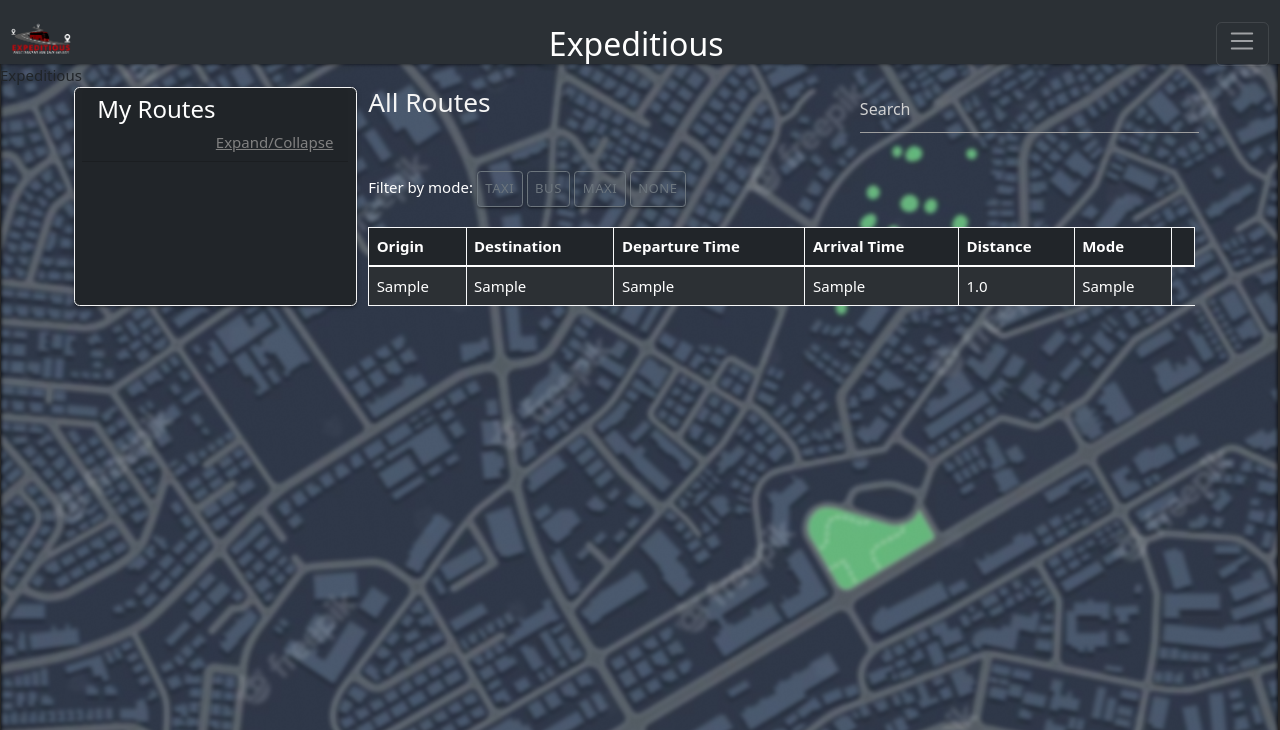
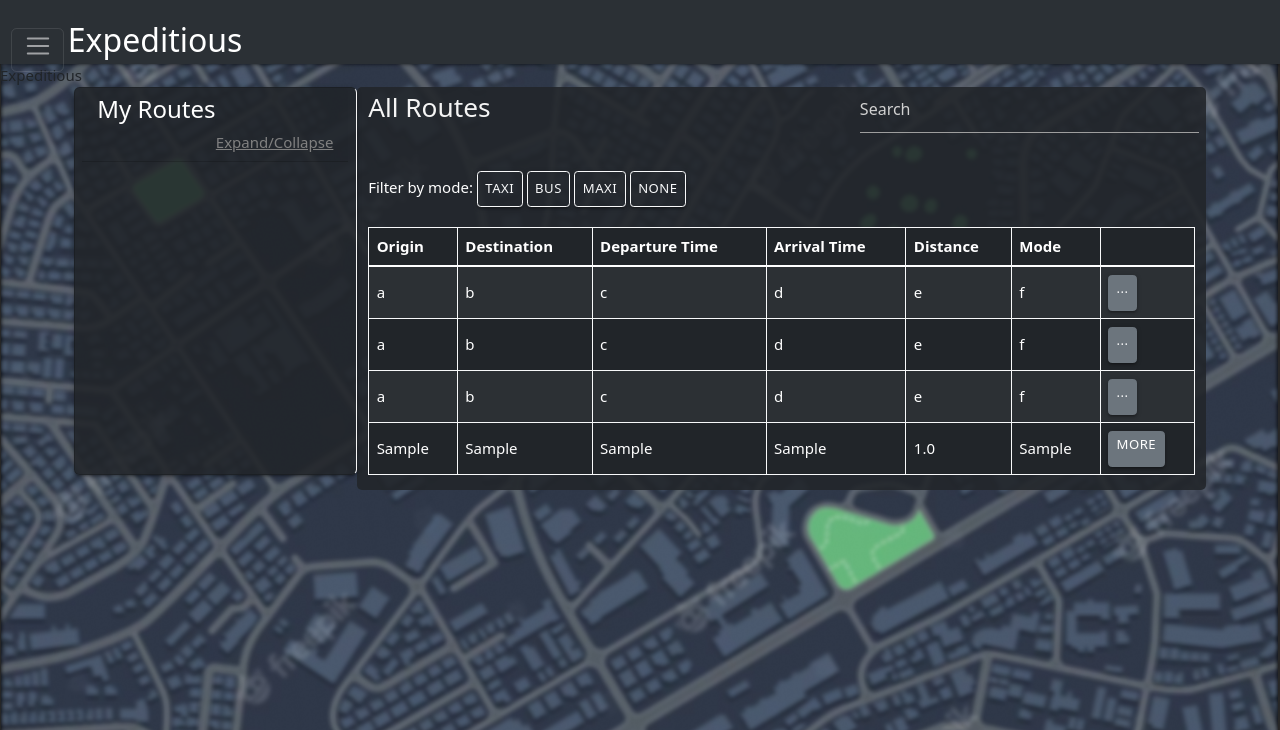
Before and after one commit to Ara-Ara-Arabians/info-2602-project-, a Flask app: template App/templates/index.html in a window 1280 px wide. Shown: the top 730 px of the page. Run offline with Flask 3, Linux system fonts and the light colour scheme; tables that the repository leaves empty hold one stand-in row (values such as "Sample post"); the template is opened without the code that fills it: values that come from a table or form of the project are taken from there, most other values are stand-ins (such as "Sample title", 1, 10 or a date in 2020).

Commit message:
update page layouts

```diff
--- a/App/templates/index.html
+++ b/App/templates/index.html
@@ -6,15 +6,16 @@
 
 {% block nav %}
 <nav class="navbar navbar-dark bg-dark bg-body-tertiary" data-bs-theme="dark">
-    <div class="container-fluid">
-      <img src="/static/Logo-removebg-preview.png"  height="60" class="d-inline-block ">
-      <a class="navbar-brand" href="#!" style="font-size:xx-large">
-        Expeditious
-      </a>
-      <button style="padding-bottom: 10px;" class="navbar-toggler " type="button" data-bs-toggle="offcanvas" data-bs-target="#offcanvasDarkNavbar" aria-controls="offcanvasNavbar" aria-label="Toggle navigation">
-        <span class="navbar-toggler-icon"></span>
-      </button>
-      <div class="offcanvas offcanvas-end" tabindex="-1" id="offcanvasDarkNavbar" aria-labelledby="offcanvasNavbarLabel">
+  <div class="container-fluid">
+  <div>
+    <button style="padding-bottom: 10px;" class="navbar-toggler " type="button" data-bs-toggle="offcanvas" data-bs-target="#offcanvasDarkNavbar" aria-controls="offcanvasNavbar" aria-label="Toggle navigation">
+      <span class="navbar-toggler-icon"></span>
+    </button>
+    <a class="navbar-brand center" href="#!" style="font-size:xx-large">
+      Expeditious
+    </a>
+  </div>
+      <div class="offcanvas offcanvas-start" tabindex="-1" id="offcanvasDarkNavbar" aria-labelledby="offcanvasNavbarLabel">
         <div class="offcanvas-header">
           <h5 class="offcanvas-title" id="offcanvasNavbarLabel">Menu</h5>
           <button type="button" class="btn-close" data-bs-dismiss="offcanvas" aria-label="Close"></button>
@@ -51,7 +52,7 @@
 
 {% block content %}
 <div class="row g-3">
-<div class="card justify-content-left col-md-3 text-white" style="background-color:#212529; border: 1px solid whitesmoke">
+<div class="card justify-content-left col-md-3 text-white" style="background-color:#212529e0; border-right: 1px solid whitesmoke">
 
   {% if myRoutes == NULL: %}
     <div class="card-header">
@@ -80,9 +81,9 @@
 
 
 </div>
-<div class="col">
+<div class="col" style="background-color:#212529e0; border-radius:5px;">
   <div class="row g-3">
-    <h3 class="col" style="color:whitesmoke; font-weight:300">All Routes</h3>
+    <h3 class="col" style="padding-top:5px; color:whitesmoke; font-weight:300">All Routes</h3>
 
     <div class="col-md-5" style="margin-bottom:10px;">
 
@@ -93,27 +94,17 @@
   </div>
   <div class="row g-3">
         <form id=filter_taxi action = "/filter"  method = "get" class="col text-white">
-            Filter by mode:  <input class="btn btn-sm btn-outline-secondary" type = "Submit" name = "filter_button" value = "Taxi">
-                        <input class="btn btn-sm btn-outline-secondary" type = "Submit" name = "filter_button" value = "Bus">
-                        <input class="btn btn-sm btn-outline-secondary" type = "Submit" name = "filter_button" value = "Maxi">
-                        <input class="btn btn-sm btn-outline-secondary" type = "Submit" name = "filter_button" value = "None">
+            Filter by mode:  <input class="btn btn-sm btn-outline-light" type = "Submit" name = "filter_button" value = "Taxi">
+                        <input class="btn btn-sm btn-outline-light" type = "Submit" name = "filter_button" value = "Bus">
+                        <input class="btn btn-sm btn-outline-light" type = "Submit" name = "filter_button" value = "Maxi">
+                        <input class="btn btn-sm btn-outline-light" type = "Submit" name = "filter_button" value = "None">
 
         </form>
-        <!-- <div class="col-md-5">
-          <button class="btn black-text btn-sm btn-secondary" style="font-weight:500; ">
-            <a class="nav-link" href="/route/{{route.id}}">Save Route</a>
-          </button>
-          <button class="btn black-text btn-sm btn-secondary" style="font-weight:500;">
-            <a class="nav-link" href="/route">Add Route</a>
-          </button>
-          <button class="btn btn-sm btn-outline-danger" style="font-weight:500">
-          <a class="nav-link" href="/delete">Remove Route</a>
-          </button>
-        </div> -->
+
   </div>
 
     <div class="" style="color:white">
-      <table class="table table-dark table-striped table-bordered border-light" >
+      <table class="table table-hover table-dark table-striped table-bordered border-light" >
         <thead>
           <tr>
               <th>Origin</th>
@@ -129,18 +120,46 @@
 
 
 
+
+            <tr>
+              <td>a</td>
+              <td>b</td>
+              <td>c</td>
+              <td>d</td>
+              <td>e</td>
+              <td>f</td>
+              <td><a class= "btn btn-sm btn-secondary" href = "/route">...</a></td>
+            </tr>
+            <tr>
+              <td>a</td>
+              <td>b</td>
+              <td>c</td>
+              <td>d</td>
+              <td>e</td>
+              <td>f</td>
+              <td><a class= "btn btn-sm btn-secondary" href = "/route">...</a></td>
+            </tr>
+            <tr>
+              <td>a</td>
+              <td>b</td>
+              <td>c</td>
+              <td>d</td>
+              <td>e</td>
+              <td>f</td>
+              <td><a class= "btn btn-sm btn-secondary" href = "/route">...</a></td>
+            </tr>
+
+
           {%for route in routes%}
 
               <tr>
-                <a class= "" href = "/routeinfo/{{route.id}}">
                   <td>{{route.origin}}</td>
                   <td>{{route.destination}}</td>
                   <td>{{route.departure}}</td>
                   <td>{{route.arrival}}</td>
                   <td>{{route.distance}}</td>
                   <td>{{route.vehicle}}</td>
-                  <!-- <td><a class= "btn btn-info" href = "/routeinfo/{{route.id}}">More info</a></td> -->
-                </a>
+                  <td><a class= "btn btn-sm btn-secondary" href = "/routeinfo/{{route.id}}">More</a></td>
               </tr>
 
           {%endfor%}
--- a/App/templates/login.html
+++ b/App/templates/login.html
@@ -21,9 +21,9 @@
 {% endblock %}
 
 {% block content %}
-<div class="row g-3" style="border-radius:5px;background-color:#212529e0 ;margin-top:7%; padding-top:10%; padding-bottom: 10%">
+<div class="row g-3" style="border-radius:5px;background-color:#212529e0 ;margin-top:5%; padding-top:5%; padding-bottom: 5%">
   <div class="col-md-1"></div>
-  <div class="col-md-5" style="background-image: url(/static/Logo-removebg-preview.png); background-size: cover;"></div>
+  <div class="col-md-5" style="background-image: url(/static/Logo-removebg-preview.png); background-size: cover; margin-top:0; padding-top:0;"></div>
   <div class="col-md-1"></div>
   <main class="card col-md-5 text bg-dark" style="width:fit-content; padding-top:0;">
     <div class="card-header" style="background-color: grey;">
--- a/App/templates/signup.html
+++ b/App/templates/signup.html
@@ -19,7 +19,7 @@
 {% endblock %}
 
 {% block content %}
-<div class="row g-3" style="border-radius:5px;background-color:#212529e0 ;margin-top:5%; padding-top:7%; padding-bottom: 7%">
+<div class="row g-3" style="border-radius:5px;background-color:#212529e0 ;margin-top:5%;">
   <div class="col-md-1"></div>
   <div class="col-md-5" style="background-image: url(/static/Logo-removebg-preview.png); background-size: cover;"></div>
   <div class="col-md-1"></div>
```
Also changed, not shown: App/templates/routeinfo.html (+11 -0 lines).
